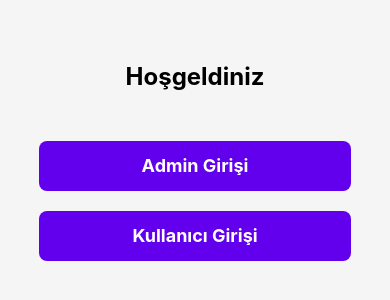
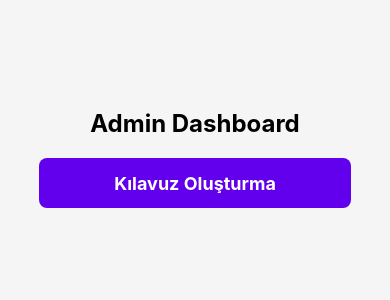
Before and after one commit to mertesermeral/E_Lab_System, a React Native app: screen /AdminDashboard in a window 390 px wide. Shown: the part 256-556 px from the top of the page. Built offline with nearby package versions, Linux system fonts and the light colour scheme.

Commit message:
adminpanel eklendi

```diff
--- /dev/null
+++ b/AdminDashboard.js
@@ -0,0 +1,46 @@
+import React from "react";
+import { View, Text, TouchableOpacity, StyleSheet } from "react-native";
+
+const AdminDashboard = ({ navigation }) => {
+  return (
+    <View style={styles.container}>
+      <Text style={styles.title}>Admin Dashboard</Text>
+      <TouchableOpacity
+        style={styles.button}
+        onPress={() => navigation.navigate("GuideCreation")}
+      >
+        <Text style={styles.buttonText}>Kılavuz Oluşturma</Text>
+      </TouchableOpacity>
+    </View>
+  );
+};
+
+const styles = StyleSheet.create({
+  container: {
+    flex: 1,
+    justifyContent: "center",
+    alignItems: "center",
+    backgroundColor: "#f5f5f5",
+  },
+  title: {
+    fontSize: 24,
+    fontWeight: "bold",
+    marginBottom: 20,
+  },
+  button: {
+    width: "80%",
+    height: 50,
+    backgroundColor: "#6200ee",
+    borderRadius: 8,
+    justifyContent: "center",
+    alignItems: "center",
+    marginBottom: 15,
+  },
+  buttonText: {
+    color: "#fff",
+    fontSize: 18,
+    fontWeight: "bold",
+  },
+});
+
+export default AdminDashboard;
--- a/App.js
+++ b/App.js
@@ -4,6 +4,7 @@ import { NavigationContainer } from "@react-navigation/native";
 import { createStackNavigator } from "@react-navigation/stack";
 import AdminLoginScreen from "./AdminLoginScreen";
 import UserLoginScreen from "./UserLoginScreen";
+import AdminDashboard from "./AdminDashboard";
 
 const Stack = createStackNavigator();
 
@@ -46,6 +47,11 @@ const App = () => {
           component={UserLoginScreen}
           options={{ headerShown: false }}
         />
+        <Stack.Screen
+          name="AdminDashboard"
+          component={AdminDashboard}
+          options={{ headerShown: false }}
+        />
       </Stack.Navigator>
     </NavigationContainer>
   );
```
